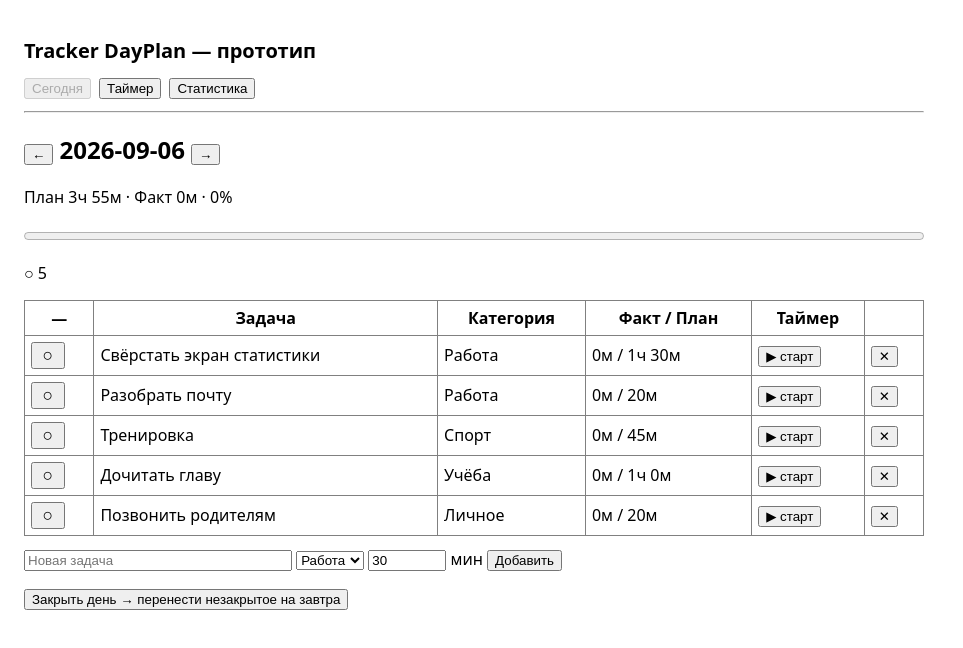
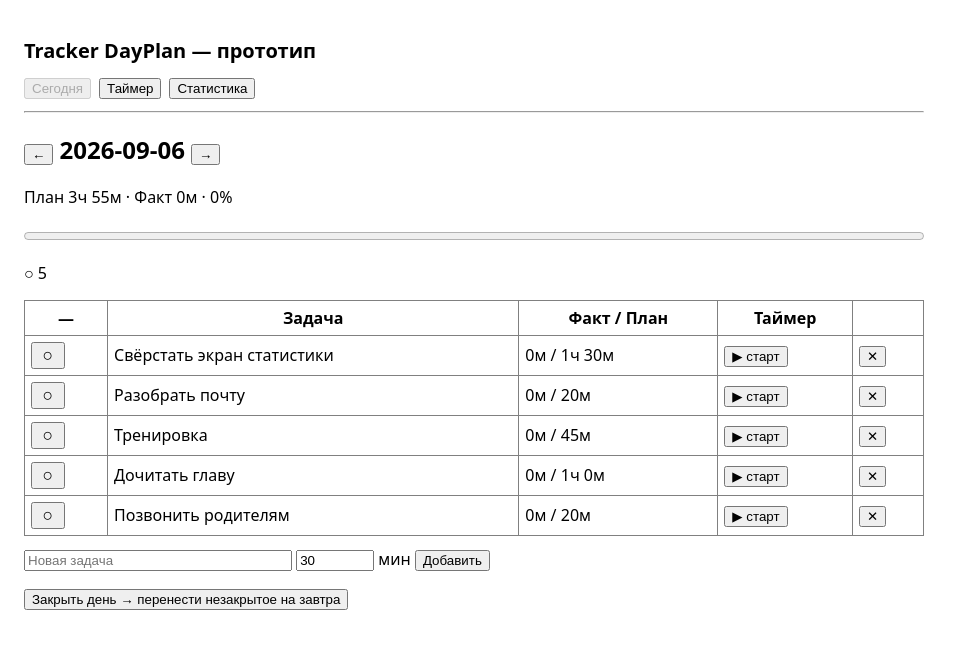
Before and after one commit to Aistben/Tracker_DayPlan, a React (Vite) app: page / in a window 1280 px wide. Shown: the top 648 px of the page, without its empty margins (0-963 px from the left). Built offline with nearby package versions, Linux system fonts and the light colour scheme.

Commit message:
Убрана колонка категории и выпадающий список из формы
Co-authored-by: arena-agent <297053741+arena-agent@users.noreply.github.com>

```diff
--- a/src/screens/Today.tsx
+++ b/src/screens/Today.tsx
@@ -10,6 +10,9 @@ type Props = {
   setDate: (d: string) => void;
 };
 
+// Категория скрыта в UI прототипа, но остаётся в модели ради статистики.
+const DEFAULT_CATEGORY_ID = "work";
+
 function fmt(min: number) {
   const h = Math.floor(min / 60);
   const m = Math.round(min % 60);
@@ -19,7 +22,6 @@ function fmt(min: number) {
 export default function Today({ store, timer, date, setDate }: Props) {
   const { data } = store;
   const [title, setTitle] = useState("");
-  const [cat, setCat] = useState(data.categories[0].id);
   const [planned, setPlanned] = useState(30);
 
   const tasks = useMemo(
@@ -40,7 +42,7 @@ export default function Today({ store, timer, date, setDate }: Props) {
   const submit = (e: React.FormEvent) => {
     e.preventDefault();
     if (!title.trim()) return;
-    store.addTask(title.trim(), cat, planned, date);
+    store.addTask(title.trim(), DEFAULT_CATEGORY_ID, planned, date);
     setTitle("");
   };
 
@@ -66,7 +68,7 @@ export default function Today({ store, timer, date, setDate }: Props) {
       <table border={1} cellPadding={6} style={{ width: "100%", borderCollapse: "collapse" }}>
         <thead>
           <tr>
-            <th>—</th><th>Задача</th><th>Категория</th>
+            <th>—</th><th>Задача</th>
             <th>Факт / План</th><th>Таймер</th><th></th>
           </tr>
         </thead>
@@ -95,7 +97,6 @@ export default function Today({ store, timer, date, setDate }: Props) {
                 >
                   {t.title}
                 </td>
-                <td>{data.categories.find((c) => c.id === t.categoryId)?.name}</td>
                 <td>
                   {fmt(spent)} / {fmt(t.plannedMinutes)}
                 </td>
@@ -116,7 +117,7 @@ export default function Today({ store, timer, date, setDate }: Props) {
           })}
           {!tasks.length && (
             <tr>
-              <td colSpan={6}>
+              <td colSpan={5}>
                 <em>Пусто. Добавь задачу ниже.</em>
               </td>
             </tr>
@@ -131,11 +132,6 @@ export default function Today({ store, timer, date, setDate }: Props) {
           placeholder="Новая задача"
           style={{ width: 260 }}
         />{" "}
-        <select value={cat} onChange={(e) => setCat(e.target.value)}>
-          {data.categories.map((c) => (
-            <option key={c.id} value={c.id}>{c.name}</option>
-          ))}
-        </select>{" "}
         <input
           type="number"
           min={5}
```
